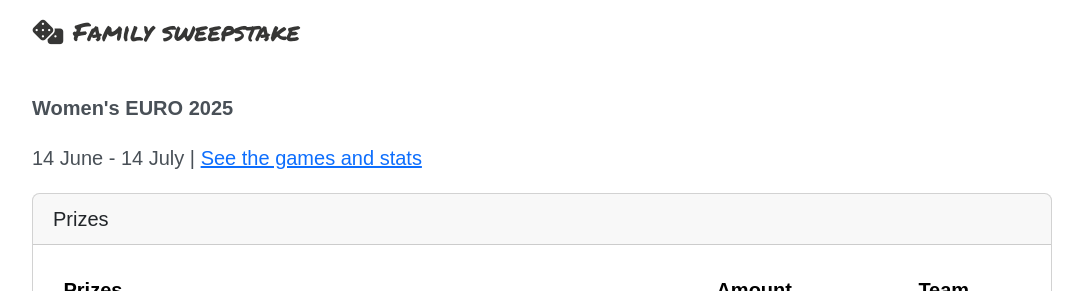
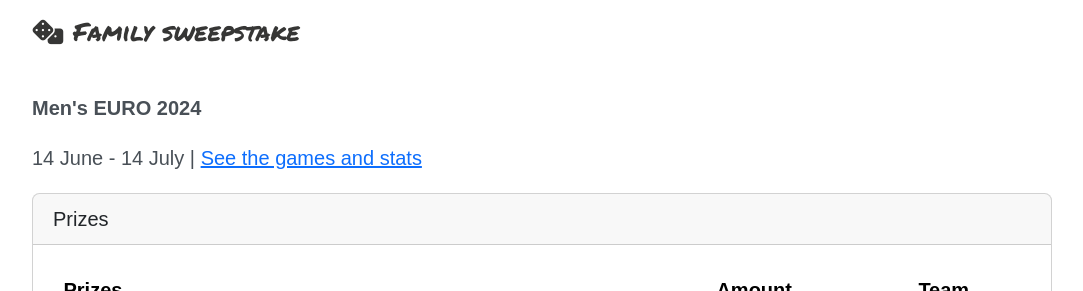
Before and after one commit to jimmyrule/rowells, a Jekyll site: the page built from sweepstake/euro-2024.html, in a window 1280 px wide and 900 px high. Shown: the top 291 px of the window, without its empty margins (98-1181 px from the left). Built offline with Jekyll 4.4.1, drawn with Linux system fonts in a browser that asks for light colours; nearby versions of some CDN libraries; some web fonts are replaced.

Commit message:
Update euro-2024.html

```diff
--- a/sweepstake/euro-2024.html
+++ b/sweepstake/euro-2024.html
@@ -5,7 +5,7 @@ title: Family sweepstake
 
 <div class="container px-3 px-md-5 py-4">
 
-  <p><strong>Women's EURO 2025</strong></p>
+  <p><strong>Men's EURO 2024</strong></p>
 	<p>14 June - 14 July | <a href="https://www.uefa.com/euro2024/">See the games and stats</a></p>
 
   <div class="card mb-4">
```
